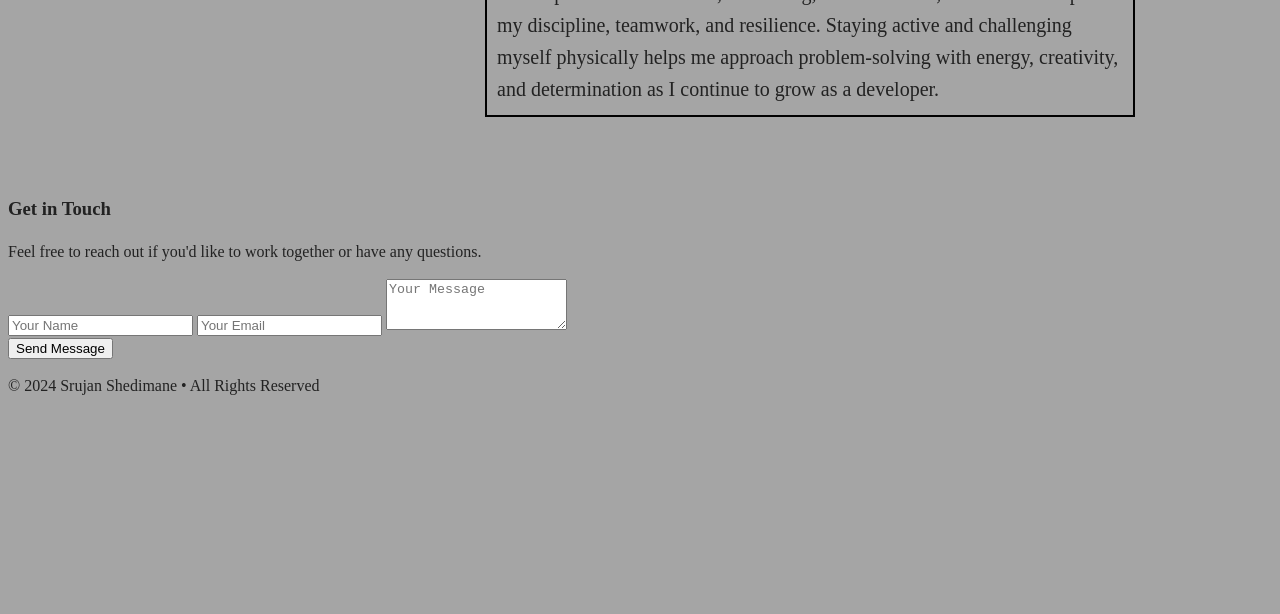
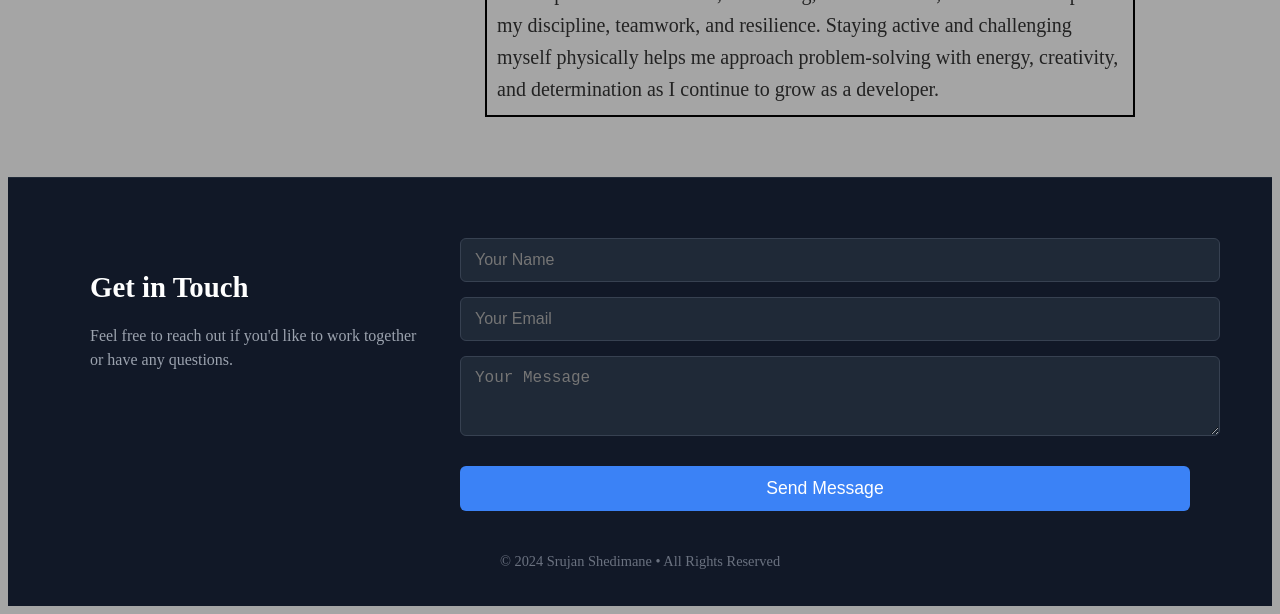
Before and after one commit to Srujan57/Portfolio, a website built with webpack: page index.html in a window 1280 px wide. Shown: the part 749-1363 px from the top of the page. Before the commit the page ends 1163 px from the top, so only its background shows below. Built offline with nearby package versions, Linux system fonts and the light colour scheme.

Commit message:
First Commit

```diff
--- a/css/style.css
+++ b/css/style.css
@@ -21,6 +21,109 @@ dd {
   margin-bottom: 15px;
   padding-top: 5px;
 }
+
+/* Footer Section */
+.footer-contact {
+  background: #111827; /* dark navy */
+  color: #e5e7eb;
+  padding: 60px 20px 20px;
+  border-top: 1px solid #1f2937;
+}
+
+.footer-container {
+  max-width: 1100px;
+  margin: 0 auto;
+  display: flex;
+  flex-wrap: wrap;
+  justify-content: space-between;
+  gap: 40px;
+}
+
+/* Left side text */
+.footer-left h3 {
+  font-size: 1.8rem;
+  margin-bottom: 10px;
+  color: white;
+}
+
+.footer-left p {
+  max-width: 330px;
+  color: #9ca3af;
+  line-height: 1.5;
+}
+
+/* Right side form */
+.footer-right {
+  flex: 1;
+  min-width: 300px;
+}
+
+.footer-form {
+  display: flex;
+  flex-direction: column;
+  gap: 15px;
+}
+
+/* Inputs */
+.footer-form input,
+.footer-form textarea {
+  width: 100%;
+  padding: 12px 14px;
+  border-radius: 6px;
+  border: 1px solid #374151;
+  background: #1f2937;
+  color: #f3f4f6;
+  font-size: 1rem;
+}
+
+.footer-form input:focus,
+.footer-form textarea:focus {
+  border-color: #3b82f6;
+  outline: none;
+  box-shadow: 0 0 0 3px rgba(59, 130, 246, 0.3);
+}
+
+/* Submit Button */
+.footer-btn {
+  background: #3b82f6;
+  color: white;
+  padding: 12px;
+  border: none;
+  border-radius: 6px;
+  font-size: 1.1rem;
+  cursor: pointer;
+  transition: 0.25s ease;
+}
+
+.footer-btn:hover {
+  background: #2563eb;
+  transform: translateY(-2px);
+}
+
+.footer-btn:active {
+  transform: translateY(0);
+}
+
+/* Bottom Footer */
+.footer-bottom {
+  text-align: center;
+  margin-top: 40px;
+  color: #6b7280;
+  font-size: 0.9rem;
+}
+
+/* Mobile */
+@media (max-width: 700px) {
+  .footer-container {
+    flex-direction: column;
+    text-align: center;
+  }
+
+  .footer-left p {
+    margin: 0 auto;
+  }
+}
+
 
 
 
```
